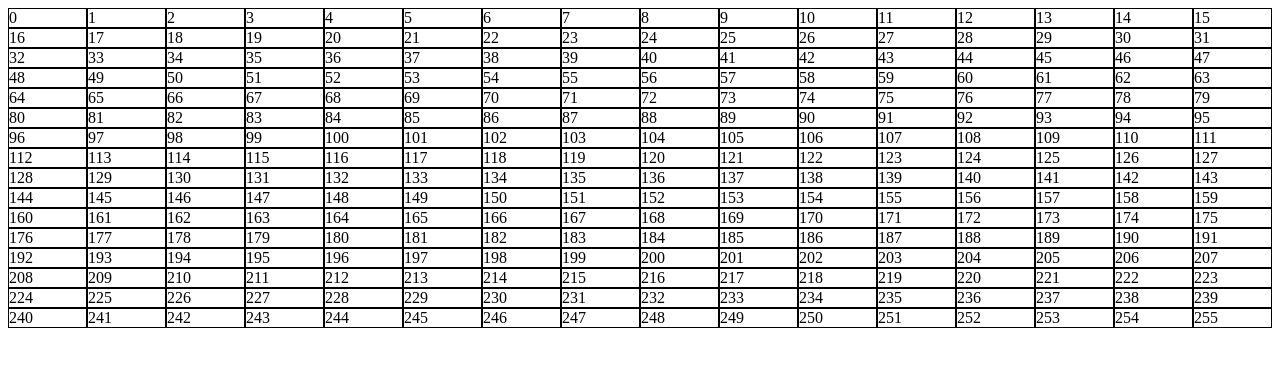
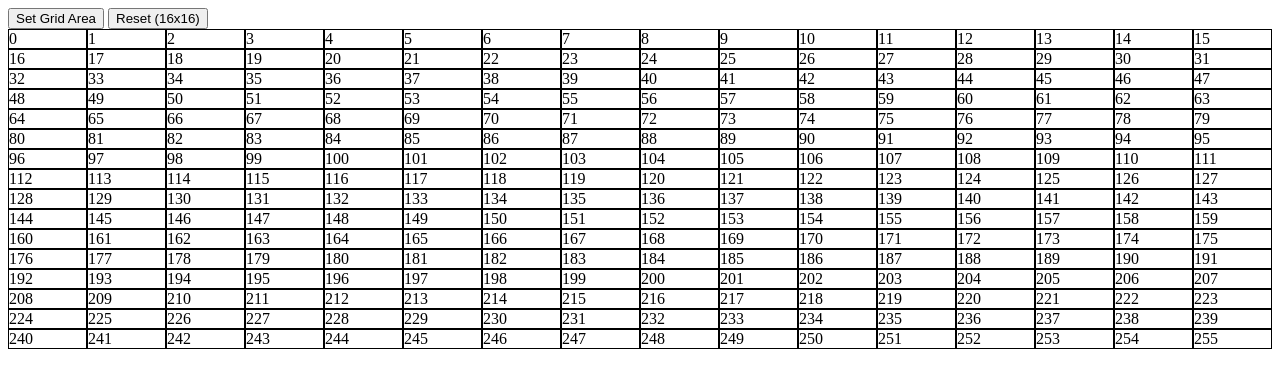
Before and after one commit to Jr-14/etch-a-sketch, a plain HTML site: page index.html in a window 1280 px wide. Drawn offline with Linux system fonts and the light colour scheme.

Commit message:
Added buttons to set grid size, and reset grid size

```diff
--- a/index.html
+++ b/index.html
@@ -7,6 +7,8 @@
         <link rel="stylesheet" href="/style.css">
     </head>
     <body>
+        <button id="btn">Set Grid Area</button>
+        <button id="btn-clear">Reset (16x16)</button>
         <div id="container">
 
         </div>
```
